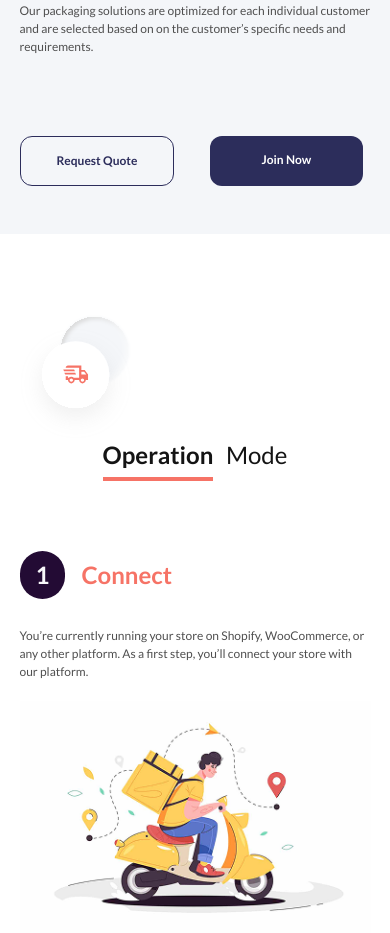
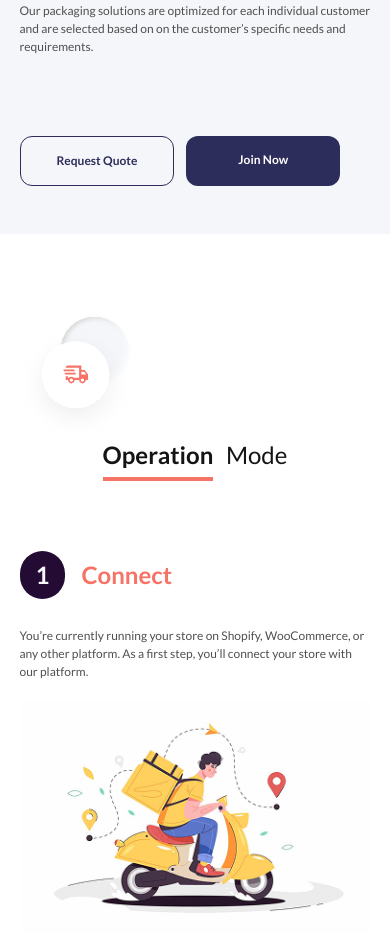
Before and after one commit to annaeugeniyevna/shipup-on-React, a React (Vite) app: page / in a window 390 px wide. Shown: the part 2240-3173 px from the top of the page. Built offline with nearby package versions, Linux system fonts and the light colour scheme.

Commit message:
fix: fix responsive style for Services section

```diff
--- a/src/components/Services.jsx
+++ b/src/components/Services.jsx
@@ -75,6 +75,9 @@ const Services = () => {
                 <div
                 className="max-w-[440px] flex flex-row justify-between gap-7 mx-auto mt-20
                 lg:mt-25">
+                    <div
+                    className="flex gap-3
+                    md:gap-7">
                         <a href="/"
                             className="font-sans font-bold text-xs text-primary text-center
                             py-4 px-9
@@ -90,6 +93,7 @@ const Services = () => {
                             md:text-lg md:py-6 md:px-13">Join Now</a>
                     </div>
                 </div>
+            </div>
         </section>
     );
 };
```
Lines whose indentation alone changed are shown as unchanged.
